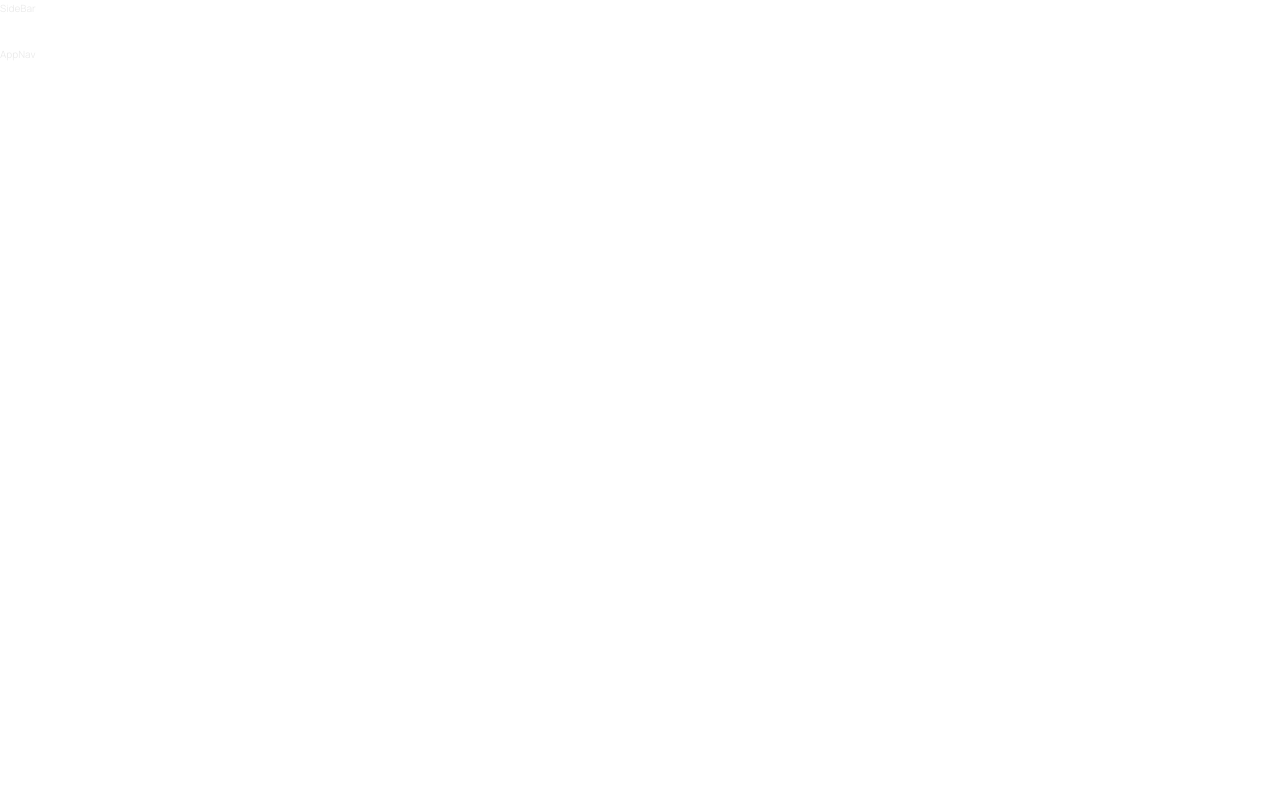
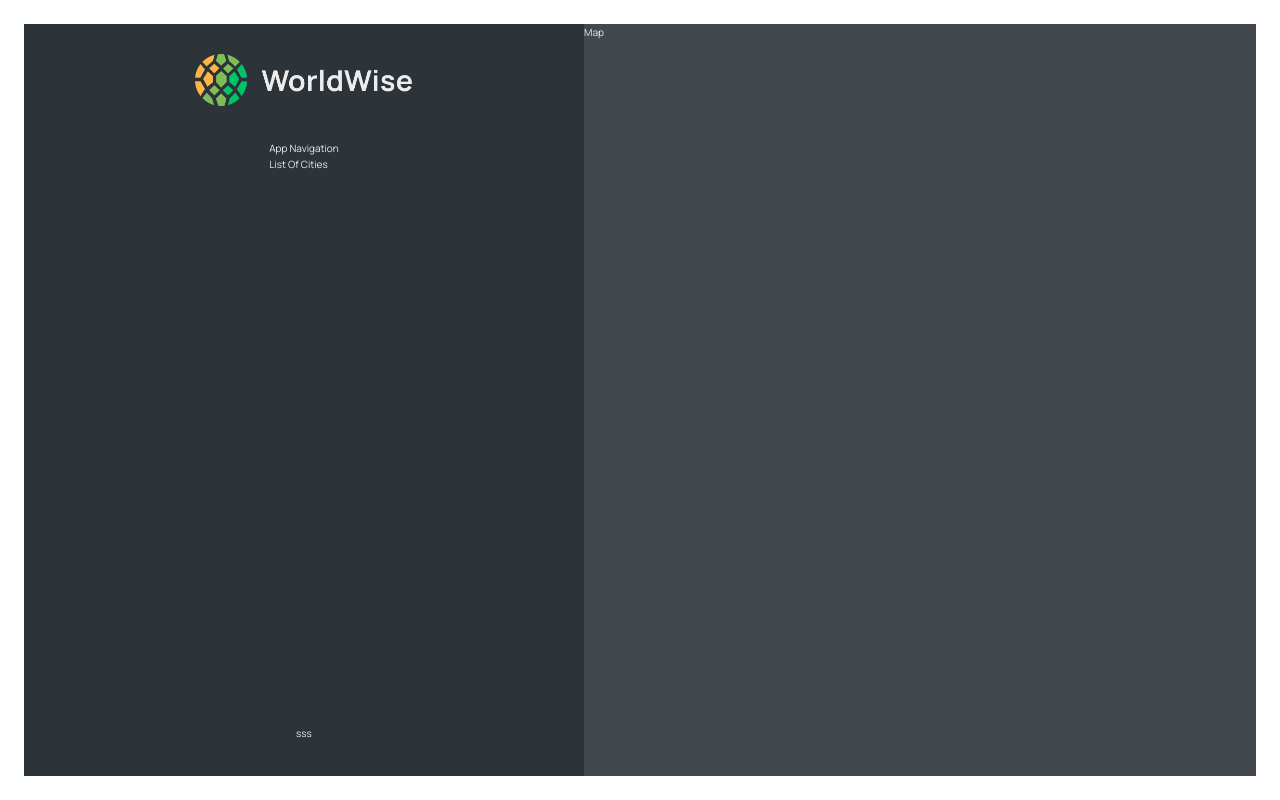
Before and after one commit to Gauravjoshi321/WorldWise, a React (Vite) app: page /app in a window 1280 px wide. Built offline with nearby package versions, Linux system fonts and the light colour scheme.

Commit message:
appLayout

```diff
--- a/src/components/AppNav.jsx
+++ b/src/components/AppNav.jsx
@@ -3,7 +3,8 @@ import styles from "./AppNav.module.css"
 function AppNav () {
   return (
     <nav className={styles.nav}>
-      AppNav
+      <div>App Navigation</div>
+      <div>List Of Cities</div>
     </nav>
   )
 }
--- /dev/null
+++ b/src/components/Map.jsx
@@ -0,0 +1,11 @@
+import styles from "./Map.module.css";
+
+function Map() {
+  return (
+    <div className={styles.mapContainer}>
+      Map
+    </div>
+  )
+}
+
+export default Map;
--- a/src/components/SideBar.jsx
+++ b/src/components/SideBar.jsx
@@ -1,7 +1,15 @@
+import Logo from "./Logo";
+import styles from "./SideBar.module.css";
+import AppNav from "../components/AppNav";
+
+
 function SideBar () {
   return (
-    <div className="SideBar">
-      SideBar
+    <div className={styles.sidebar}>
+     <Logo/>
+     <AppNav/>
+
+     <footer className={styles.footer}>sss</footer>
     </div>
   )
 }
--- a/src/pages/AppLayout.jsx
+++ b/src/pages/AppLayout.jsx
@@ -1,11 +1,12 @@
-import AppNav from "../components/AppNav";
 import SideBar from "../components/SideBar";
+import Map from "../components/Map";
+import styles from "./AppLayout.module.css";
 
 function AppLayout () {
   return (
-    <div>
+    <div className={styles.app}>
       <SideBar/>
-      <AppNav/>
+      <Map/>
     </div>
   )
 }
```
